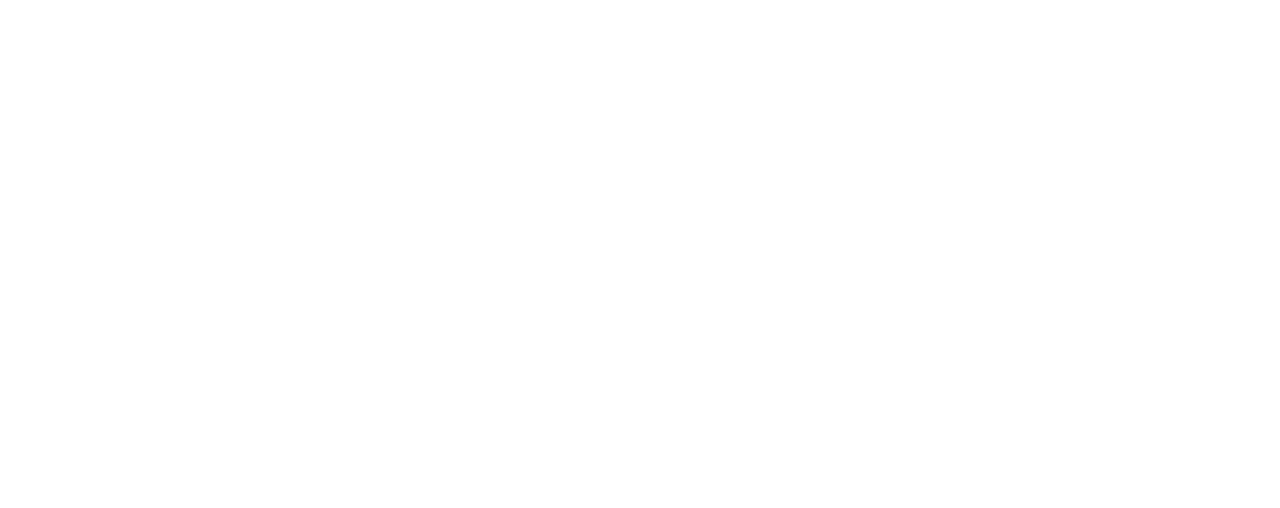
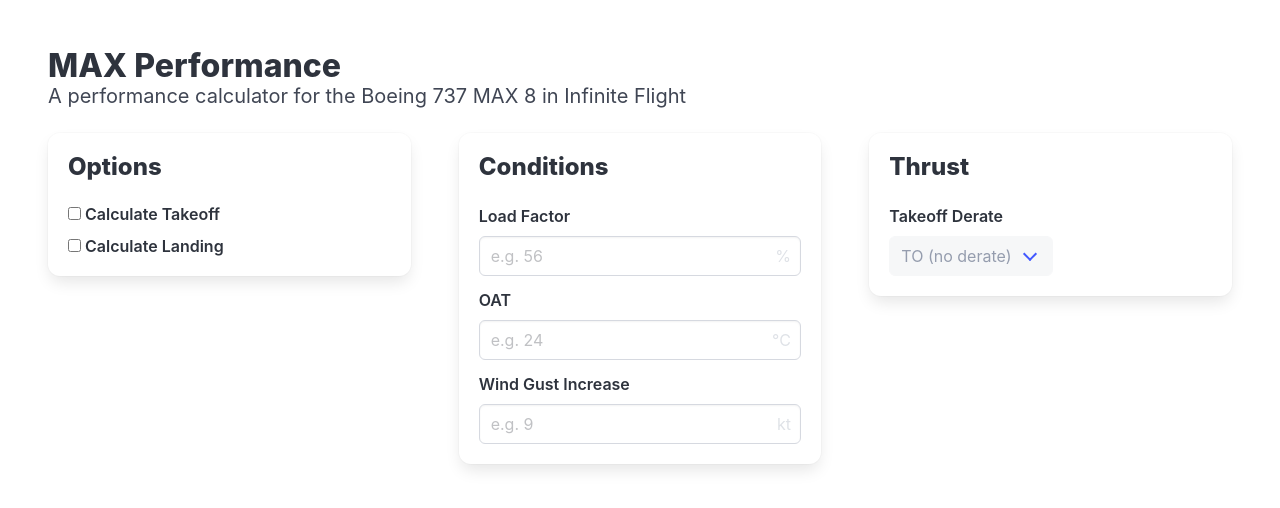
Before and after one commit to AlexNine-99/MAX-Performance, a Vue app: page / in a window 1280 px wide. Shown: the top 508 px of the page. Built offline with nearby package versions, Linux system fonts and the light colour scheme.

Commit message:
started on input enabling

```diff
--- a/eslint.config.ts
+++ b/eslint.config.ts
@@ -1,4 +1,4 @@
-import pluginVue, { rules } from 'eslint-plugin-vue'
+import pluginVue from 'eslint-plugin-vue'
 import { defineConfigWithVueTs, vueTsConfigs } from '@vue/eslint-config-typescript'
 import skipFormatting from '@vue/eslint-config-prettier/skip-formatting'
 
--- a/src/App.vue
+++ b/src/App.vue
@@ -1,7 +1,54 @@
-<script setup lang="ts"></script>
+<script setup lang="ts">
+import CalculatorInput from './components/CalculatorInput.vue'
+import CalculatorToggle from './components/CalculatorToggle.vue'
+import GroupInputs from './components/GroupInputs.vue'
+import InputText from './components/InputText.vue'
+import CalculatorInputSelect from './components/CalculatorInputSelect.vue'
+import { useCalculatorStore } from './stores/useCalculator'
+
+const { registerCalculator } = useCalculatorStore()
+
+registerCalculator('takeoff', {
+  inputIds: new Set(['load', 'takeoff-derate', 'assumed-temp', 'climb-derate', 'takeoff-flaps']),
+  enabled: false,
+})
+registerCalculator('landing', {
+  inputIds: new Set(['load', 'landing-flaps', 'gust-factor']),
+  enabled: false,
+})
+</script>
 
 <template>
   <section class="section">
-    <div class="grid"></div>
+    <div class="block">
+      <h1 class="title is-3">MAX Performance</h1>
+      <h2 class="subtitle">A performance calculator for the Boeing 737 MAX 8 in Infinite Flight</h2>
+    </div>
+    <div class="columns is-column-gap-3">
+      <GroupInputs label="Options">
+        <CalculatorToggle label="Calculate Takeoff" calc-id="takeoff" />
+        <CalculatorToggle label="Calculate Landing" calc-id="landing" />
+      </GroupInputs>
+
+      <GroupInputs label="Conditions">
+        <CalculatorInput input-id="load">
+          <InputText label="Load Factor" placeholder="e.g. 56" unit="%" />
+        </CalculatorInput>
+        <CalculatorInput input-id="temperature">
+          <InputText label="OAT" placeholder="e.g. 24" unit="&deg;C" />
+        </CalculatorInput>
+        <CalculatorInput input-id="wind-direction">
+          <InputText label="Wind Gust Increase" placeholder="e.g. 9" unit="kt" />
+        </CalculatorInput>
+      </GroupInputs>
+
+      <GroupInputs label="Thrust">
+        <CalculatorInputSelect
+          input-id="takeoff-derate"
+          label="Takeoff Derate"
+          :options="['TO (no derate)', 'TO-1', 'TO-2']"
+        />
+      </GroupInputs>
+    </div>
   </section>
 </template>
--- /dev/null
+++ b/src/components/CalculatorInput.vue
@@ -0,0 +1,13 @@
+<script setup lang="ts">
+import { useCalculatorEnabled } from '@/composables/useCalculatorEnabled'
+
+const props = defineProps<{
+  inputId: string
+}>()
+
+const enabled = useCalculatorEnabled(props.inputId)
+</script>
+
+<template>
+  <slot :enabled="enabled" />
+</template>
--- /dev/null
+++ b/src/components/CalculatorInputSelect.vue
@@ -0,0 +1,20 @@
+<script setup lang="ts">
+import { useCalculatorEnabled } from '@/composables/useCalculatorEnabled'
+import InputSelect from './InputSelect.vue'
+
+const props = defineProps<{
+  label: string
+  options: string[]
+  inputId: string
+}>()
+
+const enabled = useCalculatorEnabled(props.inputId)
+</script>
+
+<template>
+  <InputSelect
+    :label="label"
+    :options="new Map(options.map((option) => [option, true]))"
+    :enabled="enabled"
+  />
+</template>
--- /dev/null
+++ b/src/components/CalculatorToggle.vue
@@ -0,0 +1,19 @@
+<script setup lang="ts">
+import { useCalculatorStore, type Calculator } from '@/stores/useCalculator'
+import InputCheckbox from './InputCheckbox.vue'
+
+const props = defineProps<{
+  label: string
+  calcId: string
+}>()
+
+const { calculators } = useCalculatorStore()
+
+function handleInput(value: boolean) {
+  ;(calculators.get(props.calcId) as Calculator).enabled = value
+}
+</script>
+
+<template>
+  <InputCheckbox :label="label" @update:model-value="handleInput" />
+</template>
--- a/src/components/GroupInputs.vue
+++ b/src/components/GroupInputs.vue
@@ -3,8 +3,10 @@
 </script>
 
 <template>
-  <div class="field box">
-    <h1 class="title is-4">{{ label }}</h1>
-    <slot />
+  <div class="column">
+    <div class="box">
+      <h1 class="title is-4">{{ label }}</h1>
+      <slot />
+    </div>
   </div>
 </template>
--- a/src/components/InputSelect.vue
+++ b/src/components/InputSelect.vue
@@ -2,16 +2,20 @@
 import { useMaybeDanger } from '@/composables/useMaybeDanger'
 import InputErrors from './InputErrors.vue'
 
-interface Props {
-  label: string
-  options: Map<string, boolean>
-  enabled: boolean
-  errors: string[]
-}
+const props = withDefaults(
+  defineProps<{
+    label: string
+    options: Map<string, boolean>
+    enabled?: boolean
+    errors?: string[]
+  }>(),
+  {
+    enabled: true,
+    errors: () => [],
+  },
+)
 
-const { enabled = true, errors = [] } = defineProps<Props>()
-
-const maybeDanger = useMaybeDanger(errors)
+const maybeDanger = useMaybeDanger(props.errors)
 </script>
 
 <template>
--- a/src/components/InputText.vue
+++ b/src/components/InputText.vue
@@ -3,23 +3,26 @@
 import InputErrors from './InputErrors.vue'
 import { useMaybeDanger } from '@/composables/useMaybeDanger'
 
-interface Props {
-  label: string
-  placeholder?: string
-  unit?: string
-  enabled: boolean
-  errors: string[]
-}
-
-const { enabled = true, errors = [], ...otherProps } = defineProps<Props>()
-const props = computed(() => ({ enabled, errors, ...otherProps }))
+const props = withDefaults(
+  defineProps<{
+    label: string
+    placeholder: string | undefined
+    unit: string | undefined
+    enabled?: boolean
+    errors?: string[]
+  }>(),
+  {
+    enabled: true,
+    errors: () => [] as string[],
+  },
+)
 
 const emit = defineEmits<{
   (e: 'input', value: string): void
 }>()
 
-const maybeIcons = computed(() => (props.value.unit !== undefined ? 'has-icons-right' : ''))
-const maybeDanger = useMaybeDanger(errors)
+const maybeIcons = computed(() => (props.unit !== undefined ? 'has-icons-right' : ''))
+const maybeDanger = useMaybeDanger(props.errors)
 </script>
 
 <template>
@@ -27,8 +30,8 @@
     <label class="label">{{ label }}</label>
     <div :class="`control ${maybeIcons}`">
       <input
+        type="text"
         :class="`input ${maybeDanger}`"
-        type="text"
         :placeholder="placeholder"
         :disabled="!enabled"
         @input="emit('input', ($event.target as HTMLInputElement).value)"
--- /dev/null
+++ b/src/composables/useCalculatorEnabled.ts
@@ -0,0 +1,15 @@
+import { useCalculatorStore } from '@/stores/useCalculator'
+import { computed } from 'vue'
+
+export function useCalculatorEnabled(inputId: string) {
+  const { calculators } = useCalculatorStore()
+
+  return computed(() => {
+    for (const [_id, { enabled, inputIds }] of calculators) {
+      if (enabled && inputIds.has(inputId)) {
+        return true
+      }
+    }
+    return false
+  })
+}
--- /dev/null
+++ b/src/stores/useCalculator.ts
@@ -0,0 +1,20 @@
+import { defineStore } from 'pinia'
+
+export interface Calculator {
+  inputIds: Set<string>
+  enabled: boolean
+}
+
+export const useCalculatorStore = defineStore('calculator', {
+  state: () => ({
+    calculators: new Map<string, Calculator>(),
+  }),
+  actions: {
+    registerCalculator(id: string, calculator: Calculator) {
+      if (this.calculators.has(id)) {
+        throw new Error(`Calculator with id ${id} is already registered.`)
+      }
+      this.calculators.set(id, calculator)
+    },
+  },
+})
```
